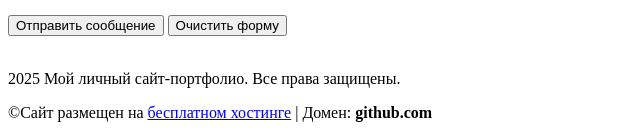
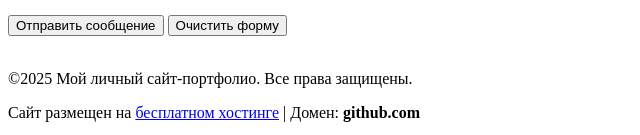
Before and after one commit to ksenifaiz/Zadanie1, a plain HTML site: page task1.html in a window 1280 px wide. Shown: the part 1439-1574 px from the top of the page, without its empty margins (0-640 px from the left). Drawn offline with Linux system fonts and the light colour scheme.

Commit message:
Update task1.html

```diff
--- a/task1.html
+++ b/task1.html
@@ -81,9 +81,10 @@
 </form>
 <br>
 <footer>
-    <p>2025 Мой личный сайт-портфолио. Все права защищены.</p>
-    <p>&copy;Сайт размещен на <a href="https://github.com/">бесплатном хостинге</a> |  Домен: <strong>github.com</strong>
+    <p>&copy;2025 Мой личный сайт-портфолио. Все права защищены.</p>
+    <p>Сайт размещен на <a href="https://github.com/">бесплатном хостинге</a> |  Домен: <strong>github.com</strong>
     </p>
 </footer>
 </body>
+
 </html>
```
